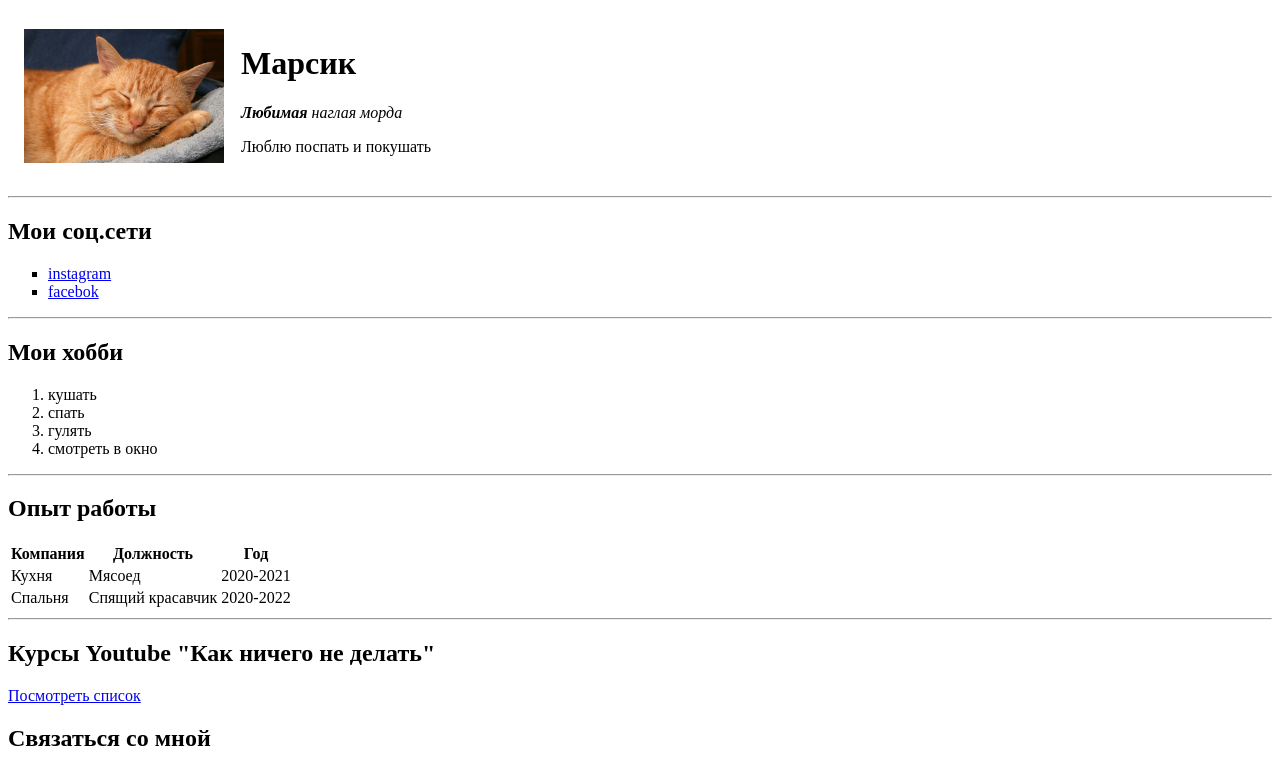
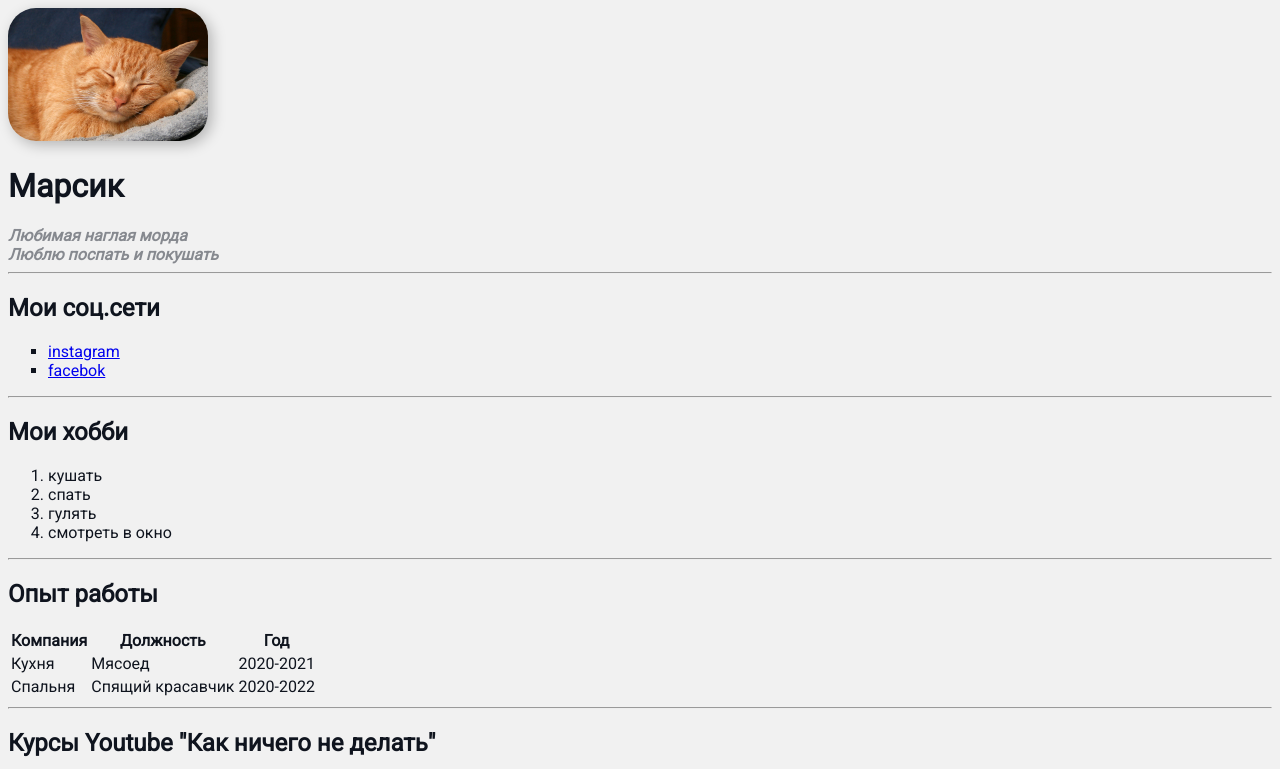
Before and after one commit to Angel-lika/cv, a plain HTML site: page index.html in a window 1280 px wide. Shown: the top 769 px of the page. Drawn offline with Linux system fonts and the light colour scheme.

Commit message:
added css

```diff
--- a/index.html
+++ b/index.html
@@ -2,23 +2,17 @@
 <html lang>
 <head>
     <meta charset="UTF-8">
- <title>Resume Likusya</title>
-</head>
+ <title>Resume Marsik</title>
+<link href="styles.css" rel="stylesheet"/>
 <body>
-  <table cellspacing="15">
-<tr>
-  <td>
-    <img src="avatar.jpeg" width="200" alt="фото"/>
-  </td>
-  <td>
+
+  <div class="info">
+    <img src="avatar.jpeg" alt="фото"
+    class="avatar" />
     <h1>Марсик</h1>
-    <p><em><strong>Любимая</strong> наглая морда</em> </p>
+    <p><strong>Любимая</strong> наглая морда</p>
     <p>Люблю поспать и покушать</p>
-
-  </td>
-</tr>
-
-  </table>
+  </div>
 
   <hr>
 
--- /dev/null
+++ b/styles.css
@@ -0,0 +1,29 @@
+@import url('https://fonts.googleapis.com/css2?family=Roboto&display=swap');
+
+body {
+  background-color: #f1f1f1;
+  color: #0f141e;
+
+  font-size: 16px;
+  font-weight: normal;
+  font-family:'Roboto', sans-serif;
+
+/* font: normal 16px 'Roboto', sans-serif; */
+}
+
+.avatar {
+    width: 200px;
+    border-radius: 28px;
+    box-shadow: 4px 4px 14px rgba(0,0,0,0.25);
+}
+
+.info p{
+    color: #86898f;
+    margin: 0;
+    font-style: italic;
+    font-weight: bold;
+    text-decoration: none;
+    /*text-transform: uppercase ;*/
+    /* letter-spacing: 15px; */
+    /* word-spacing: 42px */
+}
```
Also changed, not shown: 1 other file.
